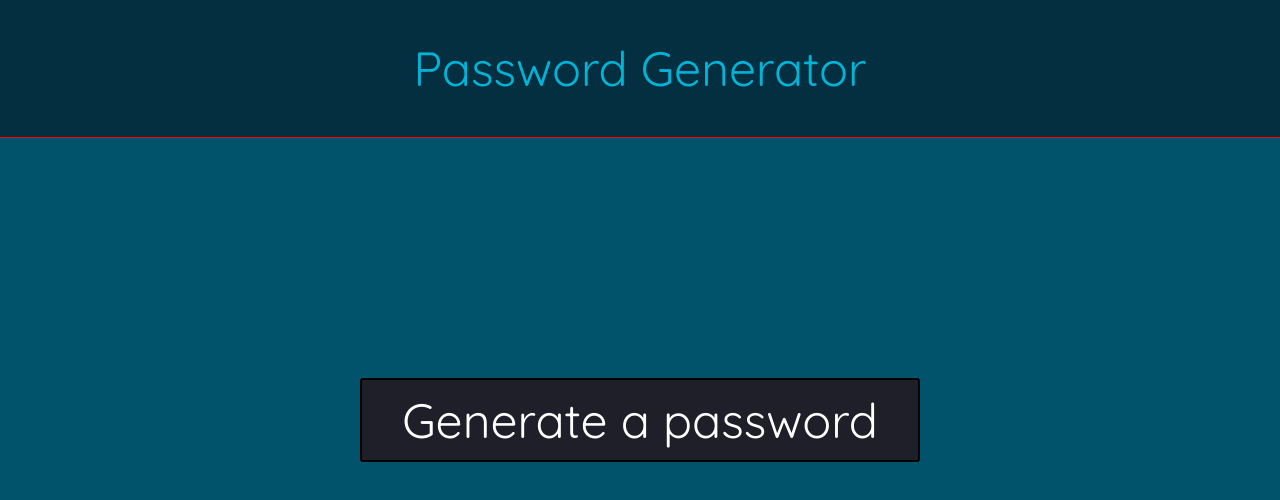
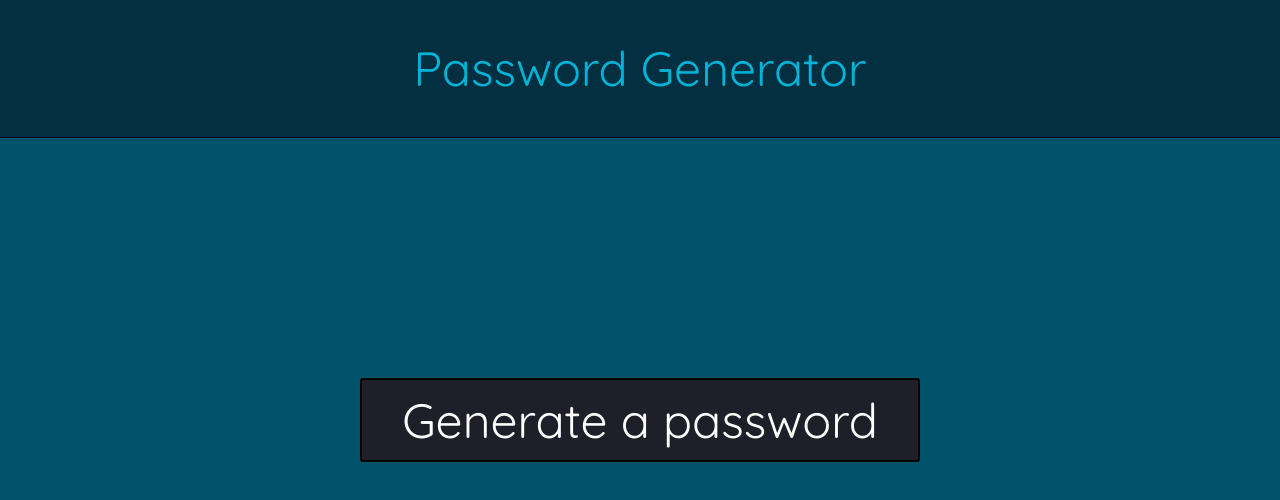
Before and after one commit to piyushg1165/Password-Generator, a plain HTML site: page index.html in a window 1280 px wide. Drawn offline with Linux system fonts and the light colour scheme.

Commit message:
border color change

```diff
--- a/style.css
+++ b/style.css
@@ -6,7 +6,7 @@
             color: #00b4d7;
             font-size: 3rem;
             background-color: #032f40;
-            border-bottom: 1px red solid;
+            border-bottom: 1px black solid;
             backdrop-filter:blur(5px);
             user-select: none;
             padding: 3%;
```
